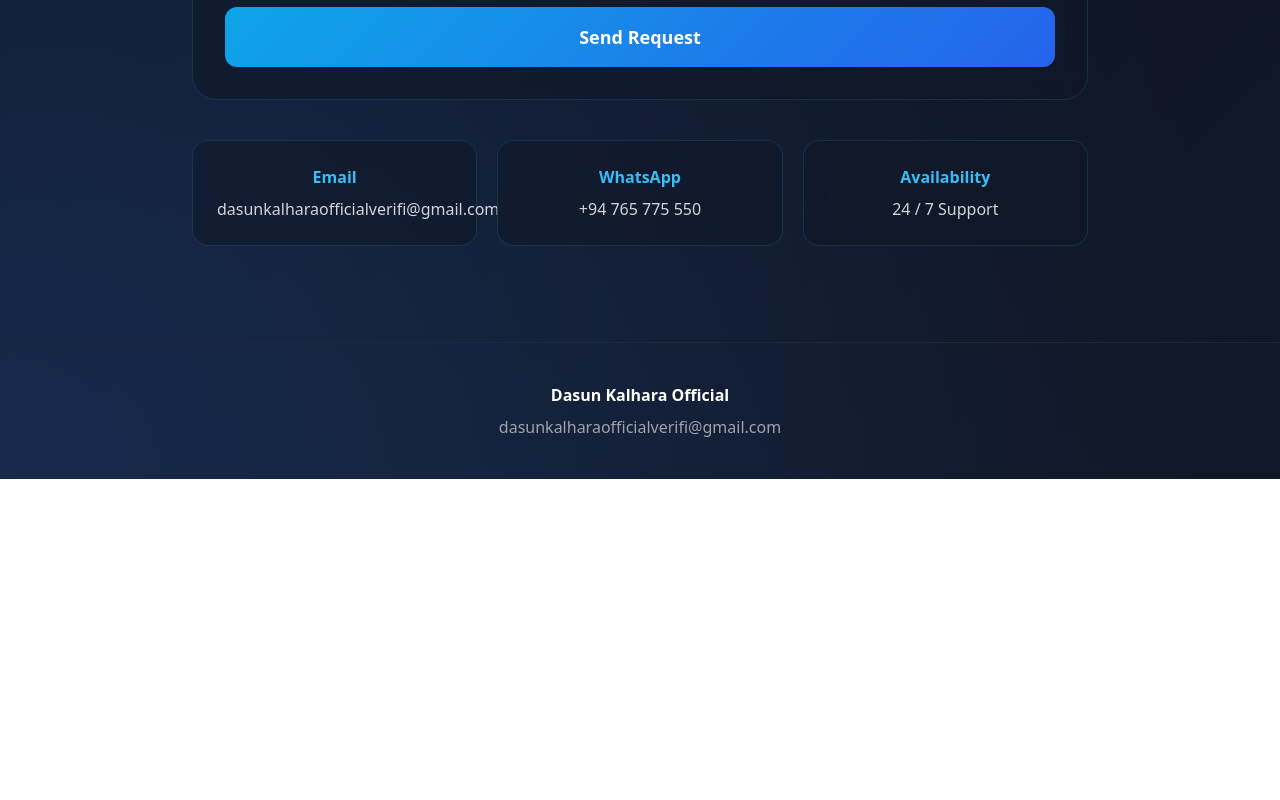
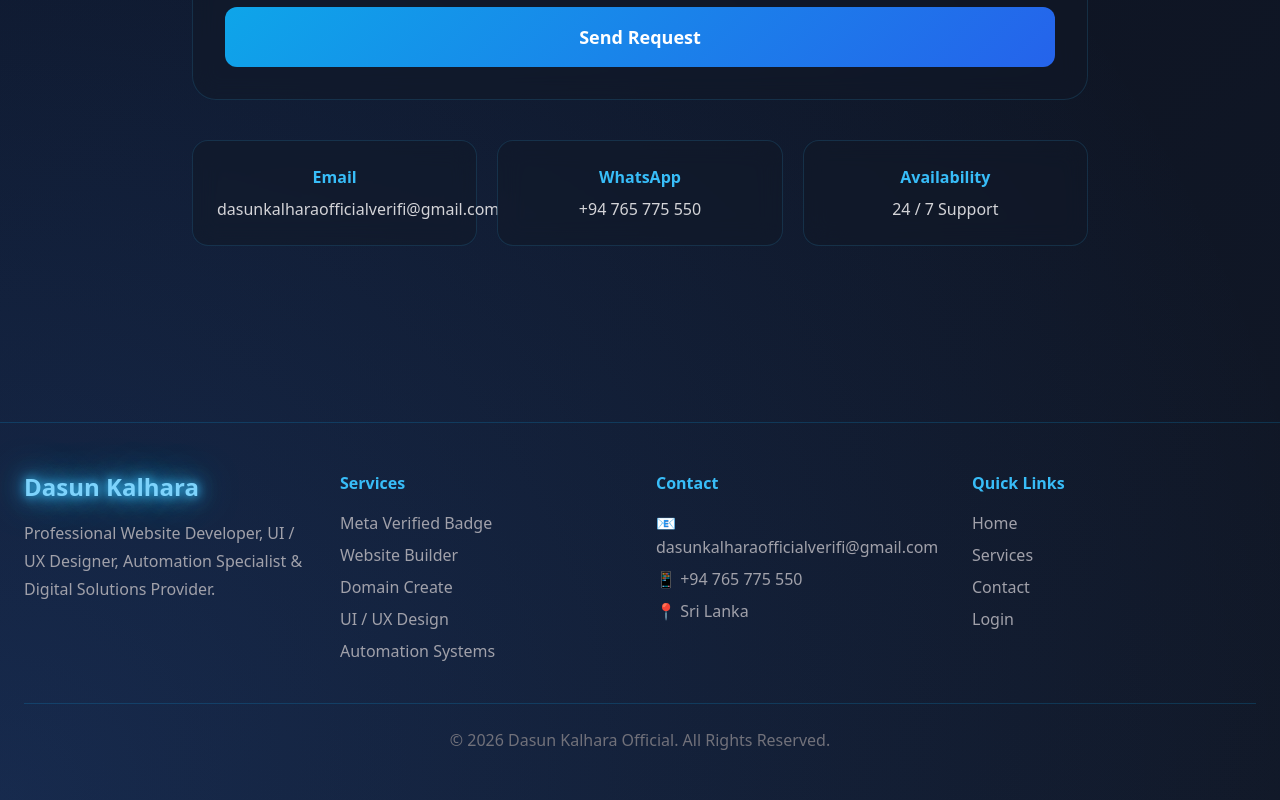
Before and after one commit to gihasha/myeeboff, a Next.js app: page / in a window 1280 px wide. Shown: the part 2834-3634 px from the top of the page. Before the commit the page ends 3313 px from the top, so only its background shows below. Built offline with nearby package versions, Linux system fonts and the light colour scheme.

Commit message:
Update Footer.tsx

```diff
--- a/src/components/Footer.tsx
+++ b/src/components/Footer.tsx
@@ -1,15 +1,137 @@
 export default function Footer() {
   return (
-    <footer className="border-t border-zinc-800 py-10 text-center">
+    <footer className="mt-20 border-t border-sky-500/20">
 
-      <h3 className="font-bold">
-        Dasun Kalhara Official
-      </h3>
+      <div className="max-w-7xl mx-auto px-6 py-12">
 
-      <p className="text-zinc-400 mt-2">
-        dasunkalharaofficialverifi@gmail.com
-      </p>
+        <div className="grid md:grid-cols-4 gap-8">
+
+          {/* Brand */}
+
+          <div>
+
+            <h2 className="text-2xl font-bold neon-text">
+              Dasun Kalhara
+            </h2>
+
+            <p className="text-zinc-400 mt-4 leading-7">
+              Professional Website Developer,
+              UI / UX Designer,
+              Automation Specialist &
+              Digital Solutions Provider.
+            </p>
+
+          </div>
+
+          {/* Services */}
+
+          <div>
+
+            <h3 className="text-sky-400 font-bold mb-4">
+              Services
+            </h3>
+
+            <ul className="space-y-2 text-zinc-400">
+
+              <li>Meta Verified Badge</li>
+
+              <li>Website Builder</li>
+
+              <li>Domain Create</li>
+
+              <li>UI / UX Design</li>
+
+              <li>Automation Systems</li>
+
+            </ul>
+
+          </div>
+
+          {/* Contact */}
+
+          <div>
+
+            <h3 className="text-sky-400 font-bold mb-4">
+              Contact
+            </h3>
+
+            <ul className="space-y-2 text-zinc-400">
+
+              <li>
+                📧 dasunkalharaofficialverifi@gmail.com
+              </li>
+
+              <li>
+                📱 +94 765 775 550
+              </li>
+
+              <li>
+                📍 Sri Lanka
+              </li>
+
+            </ul>
+
+          </div>
+
+          {/* Quick Links */}
+
+          <div>
+
+            <h3 className="text-sky-400 font-bold mb-4">
+              Quick Links
+            </h3>
+
+            <div className="flex flex-col gap-2">
+
+              <a
+                href="#home"
+                className="text-zinc-400 hover:text-sky-400"
+              >
+                Home
+              </a>
+
+              <a
+                href="#services"
+                className="text-zinc-400 hover:text-sky-400"
+              >
+                Services
+              </a>
+
+              <a
+                href="#contact"
+                className="text-zinc-400 hover:text-sky-400"
+              >
+                Contact
+              </a>
+
+              <a
+                href="/login"
+                className="text-zinc-400 hover:text-sky-400"
+              >
+                Login
+              </a>
+
+            </div>
+
+          </div>
+
+        </div>
+
+        {/* Bottom */}
+
+        <div className="border-t border-sky-500/20 mt-10 pt-6 text-center">
+
+          <p className="text-zinc-500">
+
+            © {new Date().getFullYear()} Dasun Kalhara Official.
+            All Rights Reserved.
+
+          </p>
+
+        </div>
+
+      </div>
 
     </footer>
   );
-}
+          }
```
